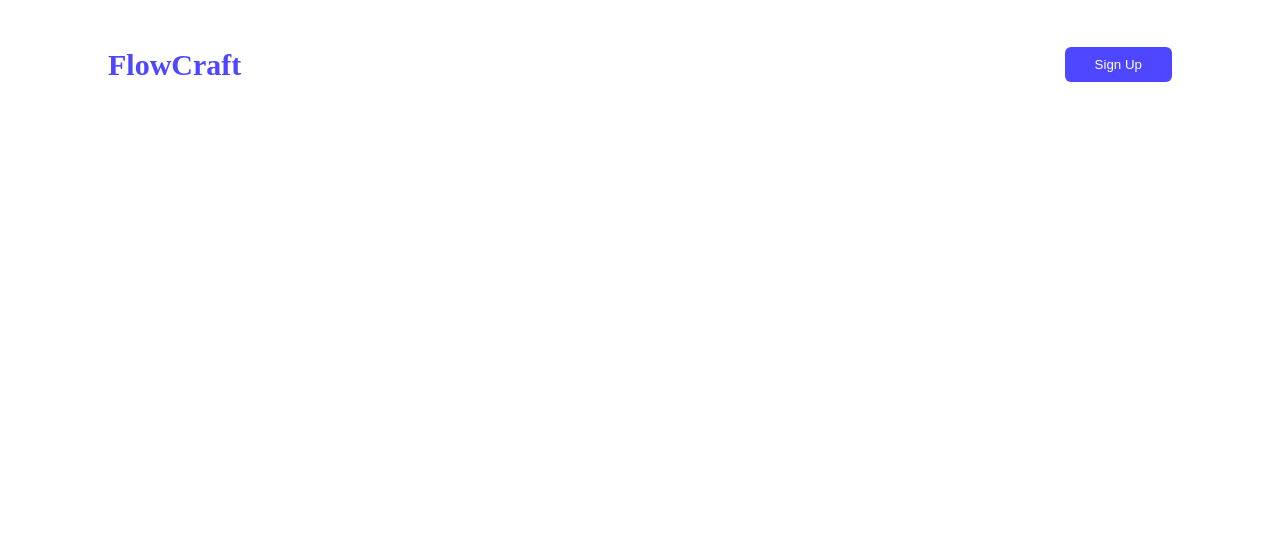
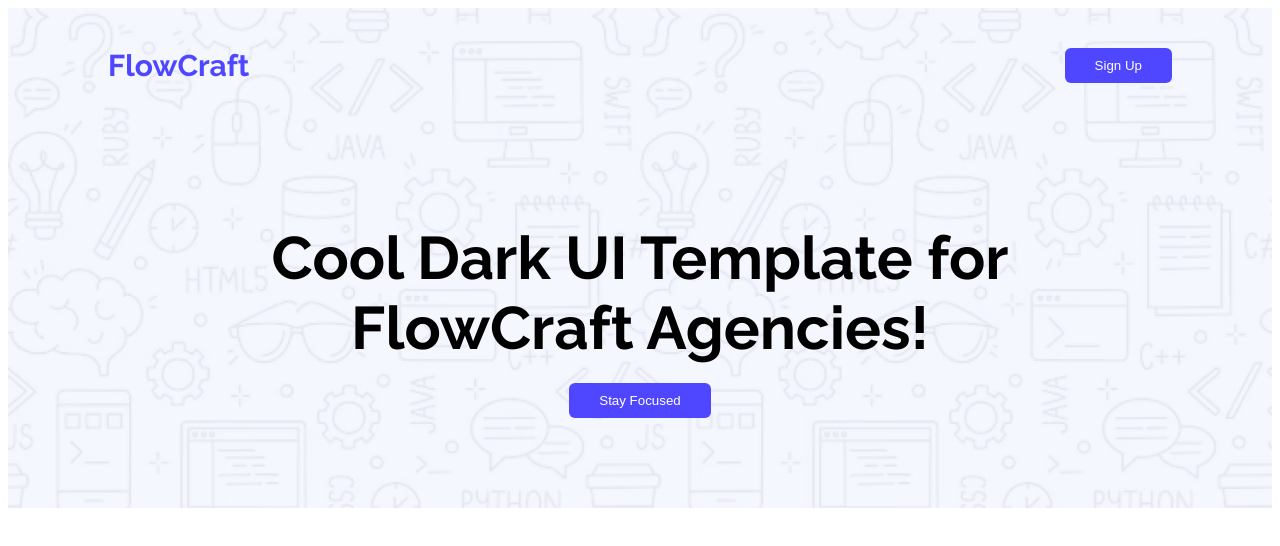
Before and after one commit to Md-Sojib-Khan/B12-first-assignment, a plain HTML site: page index.html in a window 1280 px wide. Drawn offline with Linux system fonts and the light colour scheme.

Commit message:
hero section done

```diff
--- a/index.html
+++ b/index.html
@@ -4,14 +4,25 @@
     <meta charset="UTF-8">
     <meta name="viewport" content="width=device-width, initial-scale=1.0">
     <title>B12 First Assignment</title>
+    <link rel="preconnect" href="https://fonts.googleapis.com">
+    <link rel="preconnect" href="https://fonts.gstatic.com" crossorigin>
+    <link href="https://fonts.googleapis.com/css2?family=Raleway:ital,wght@0,100..900;1,100..900&display=swap" rel="stylesheet">
     <link rel="stylesheet" href="styles/style.css">
 </head>
-<body>
+<body class="raleway-normal">
     <header class="hero-container">
         <nav>
             <h4 class="brand-name">FlowCraft</h4>
             <button class="btn-primary">Sign Up</button>
         </nav>
+        <section class="hero">
+            <div>
+                <h1 class="hero-title">Cool Dark UI Template for <br> FlowCraft Agencies!</h1>
+            </div>
+            <div>
+                <button class="btn-primary">Stay Focused</button>
+            </div>
+        </section>
     </header>
     <main>
 
--- a/styles/style.css
+++ b/styles/style.css
@@ -1,4 +1,18 @@
 
+.raleway-normal {
+  font-family: "Raleway", sans-serif;
+  font-optical-sizing: auto;
+  font-style: normal;
+}
+
+
+
+.hero-container {
+    background-image: url('../images/Hero-bg.png');
+    height: 500px;
+    background-repeat: no-repeat;
+    background-size: cover;
+}
 
 
 nav {
@@ -25,3 +39,18 @@ nav {
     font-weight: bolder;
     color: #4E47FF;
 }
+
+.hero {
+    display: flex;
+    flex-direction: column;
+    justify-content: center;
+    align-items: center;
+    text-align: center;
+    margin-top: 50px;
+}
+
+.hero-title {
+    font-size: 60px;
+    font-weight: bold;
+    margin-bottom: 20px;
+}
```
Also changed, not shown: images/Hero-bg.png (renamed from Assets/Hero-bg.png), images/avatar.png (renamed from Assets/avatar.png), images/icon-star.png (renamed from Assets/icon-star.png), images/wc-big.png (renamed from Assets/wc-big.png), images/wc-mini.png (renamed from Assets/wc-mini.png).
